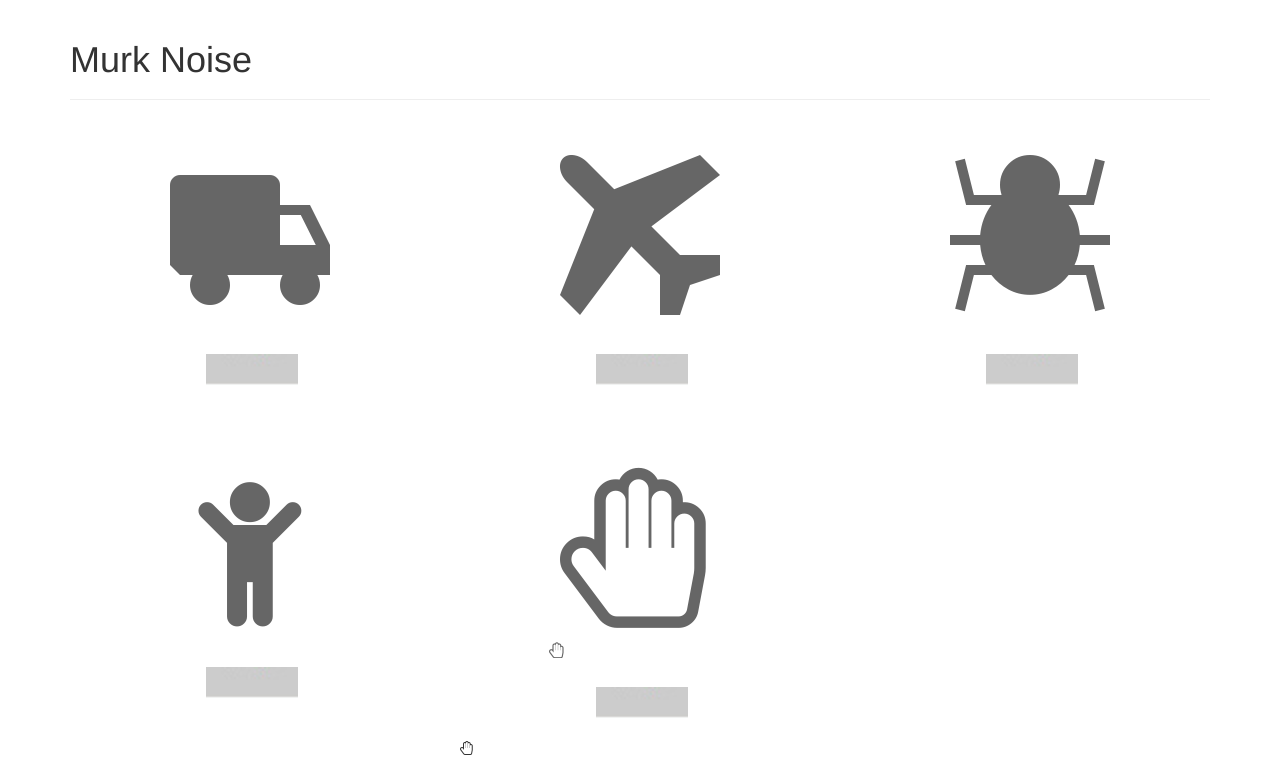
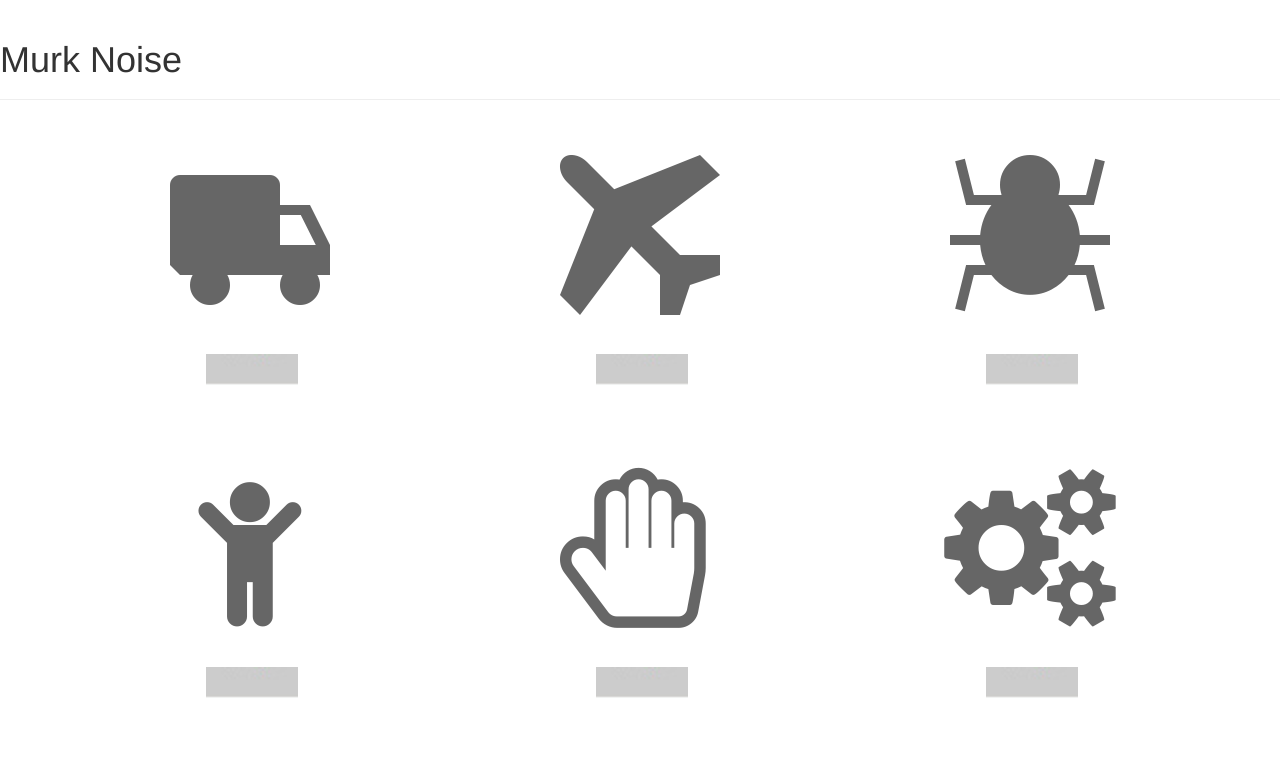
Before and after one commit to cassidius/darknoise, a plain HTML site: page dist/html/index.html in a window 1280 px wide. Shown: the top 765 px of the page. Drawn offline with nearby package versions, Linux system fonts and the light colour scheme.

Commit message:
fix for icon issue

```diff
--- a/dist/html/index.html
+++ b/dist/html/index.html
@@ -1,28 +1,28 @@
 <!DOCTYPE html>
 <html lang="en">
   <head>
-    <meta charset="utf-8">
-    <meta http-equiv="X-UA-Compatible" content="IE=edge">
-    <meta name="viewport" content="width=device-width, initial-scale=1">
-    <meta name="description" content="">
-    <meta name="author" content="">
-    <link rel="icon" href="../../favicon.ico">
+    <meta charset="utf-8"/>
+    <meta http-equiv="X-UA-Compatible" content="IE=edge"/>
+    <meta name="viewport" content="width=device-width, initial-scale=1"/>
+    <meta name="description" content=""/>
+    <meta name="author" content=""/>
+    <link rel="icon" href="../../favicon.ico"/>
 
     <title>M Noise</title>
 
     <!-- Bootstrap core CSS -->
-    <link href="../../dist/css/bootstrap.min.css" rel="stylesheet">
+    <link href="../../dist/css/bootstrap.min.css" rel="stylesheet"/>
 
     <!-- IE10 viewport hack for Surface/desktop Windows 8 bug -->
-    <link href="../../assets/css/ie10-viewport-bug-workaround.css" rel="stylesheet">
+    <link href="../../assets/css/ie10-viewport-bug-workaround.css" rel="stylesheet"/>
 
     <!-- Custom styles for this template -->
-    <link href="../../dist/css/grid.css" rel="stylesheet">
+    <link href="../../dist/css/grid.css" rel="stylesheet"/>
 
 	<!-- Custom styles for this site -->
 	<link href="../dist/skin/blue.monday/css/jplayer.blue.monday.css" rel="stylesheet" type="text/css" />
-	<link href="../../dist/css/darknoise.css" rel="stylesheet" type="text/css">
-	<link rel="stylesheet" href="../../dist/css/font-awesome.min.css" type="text/css">
+	<link href="../../dist/css/darknoise.css" rel="stylesheet" type="text/css"/>
+	<link rel="stylesheet" href="../../dist/css/font-awesome.min.css" type="text/css"/>
 
 
 
@@ -58,12 +58,13 @@
   </head>
 
   <body>
+  <div class="page-header">
+        <h1>Murk Noise</h1>
+      </div>
     <div class="container">
 
-      <div class="page-header">
-        <h1>Murk Noise</a></h1>
-      </div>
       <div class="row">
+
       </div>
 
     </div> <!-- /container -->
--- a/dist/js/darknoise_template.js
+++ b/dist/js/darknoise_template.js
@@ -4,7 +4,7 @@ $( document ).ready(function() {
 			{id: "2", icon: "&#xe9af;"},
 			{id: "3", icon: "&#xe999;"},
 			{id: "4", icon: "<i class=\"fa fa-child fa-6\" aria-hidden=\"true\"></i>"},
-			{id: "5", icon: "<i class=\"fa fa-hand-paper-o fa-6\" aria-hidden=\"true\">"},
+			{id: "5", icon: "<i class=\"fa fa-hand-paper-o fa-6\" aria-hidden=\"true\"></i>"},
 			{id: "6", icon: "<i class=\"fa fa-cogs fa-6\" aria-hidden=\"true\"></i>"},
 			{id: "7", icon: "&#xe9DD;"},
 			{id: "8", icon: "<i class=\"fa fa-user-md fa-6\" aria-hidden=\"true\"></i>"},
```
Lines whose indentation alone changed are shown as unchanged.
